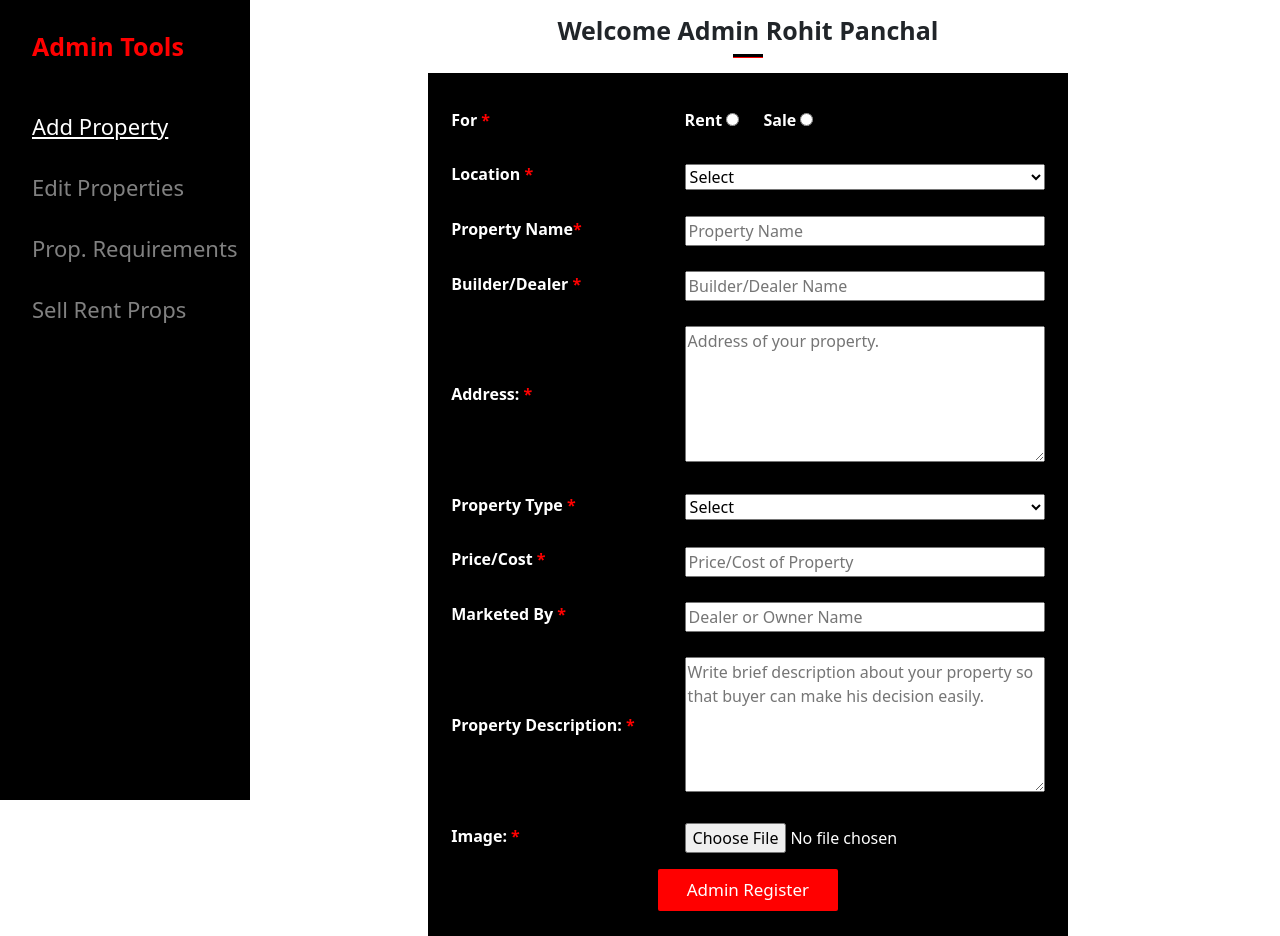
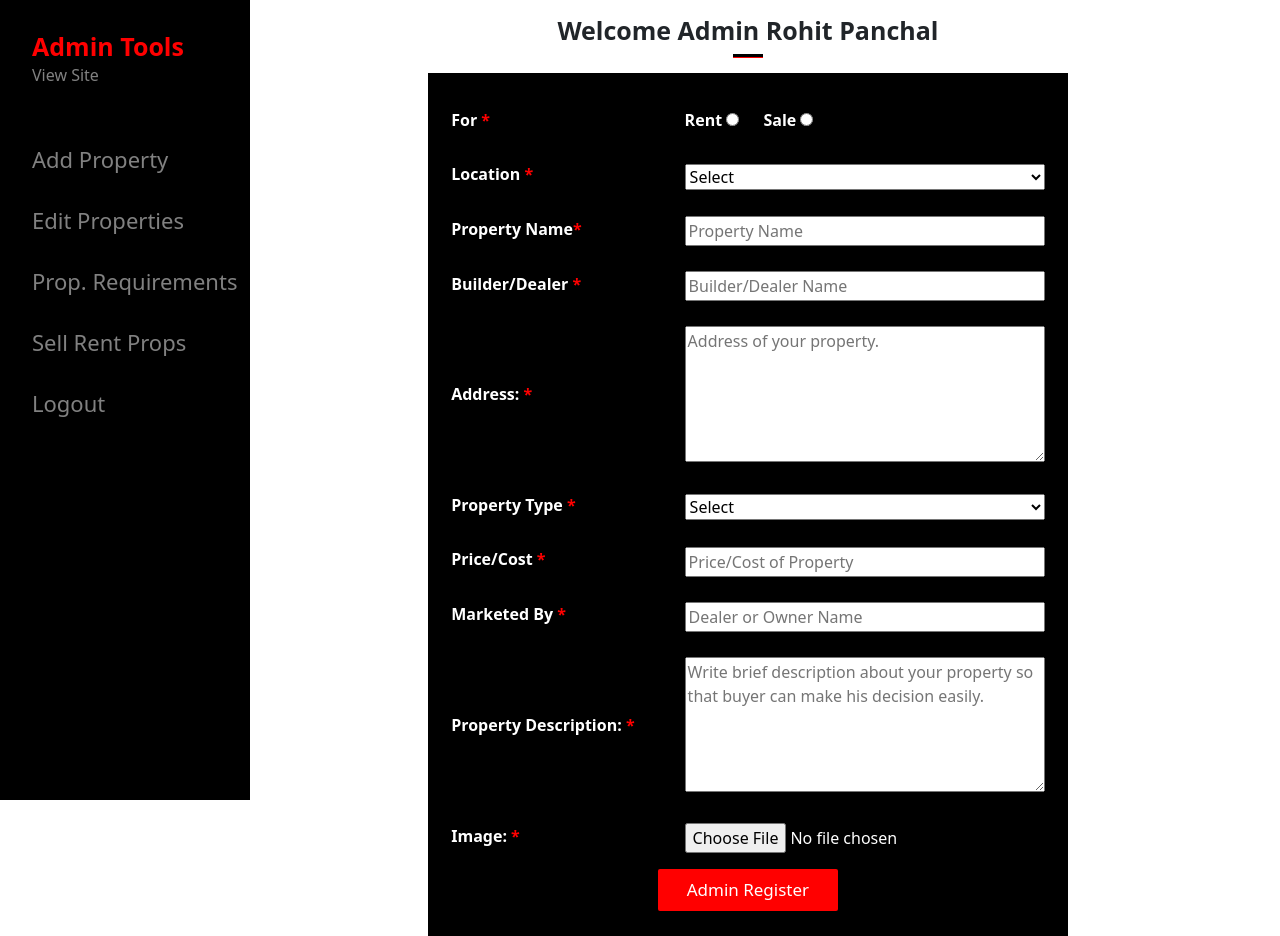
Before and after one commit to coder-rohit/real-estate, a PHP site: page /admin/admin.php in a window 1280 px wide. Shown: the top 936 px of the page. Run offline with PHP 8.4, Linux system fonts and the light colour scheme; a user stored in the database is signed in; some libraries are stand-ins or nearby versions.

Commit message:
Add files via upload

```diff
--- a/real-estate/admin/components/sideNav.php
+++ b/real-estate/admin/components/sideNav.php
@@ -2,11 +2,13 @@
 
     $sideNav = "<div id='mySidenav' class='sidenav'>
     <a href=''>Admin Tools</a>
-    <a href='#'></a>
+    <a href='../index.php' style='font-size:16px; margin-top: -19px'>View Site</a>
+    <a></a>
     <a href='./admin.php'>Add Property</a>
     <a href='./editProps.php'>Edit Properties</a>
     <a href='./requirementsBuyRent.php'>Prop. Requirements</a>
     <a href='./propertySellRent.php'>Sell Rent Props</a>
+    <a href='./logout.php'>Logout</a>
   </div>";
 
 ?>
```
